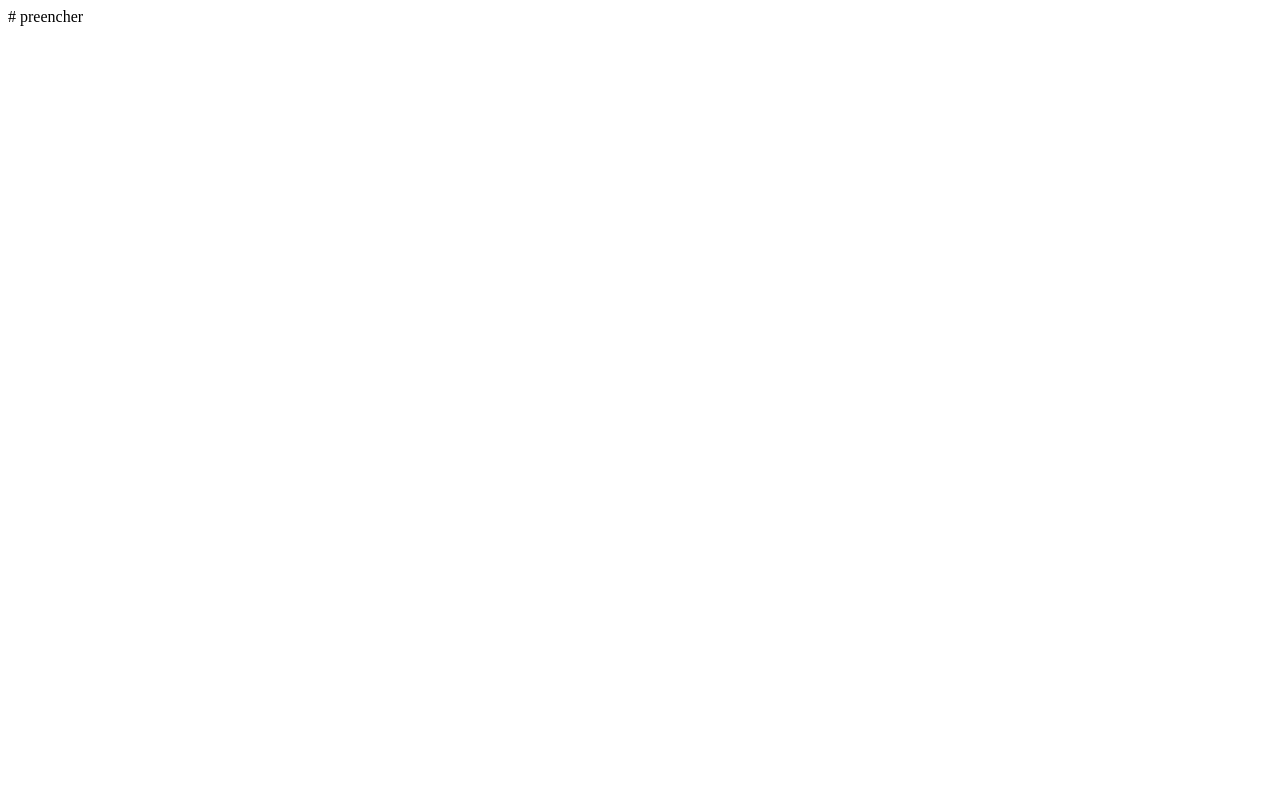
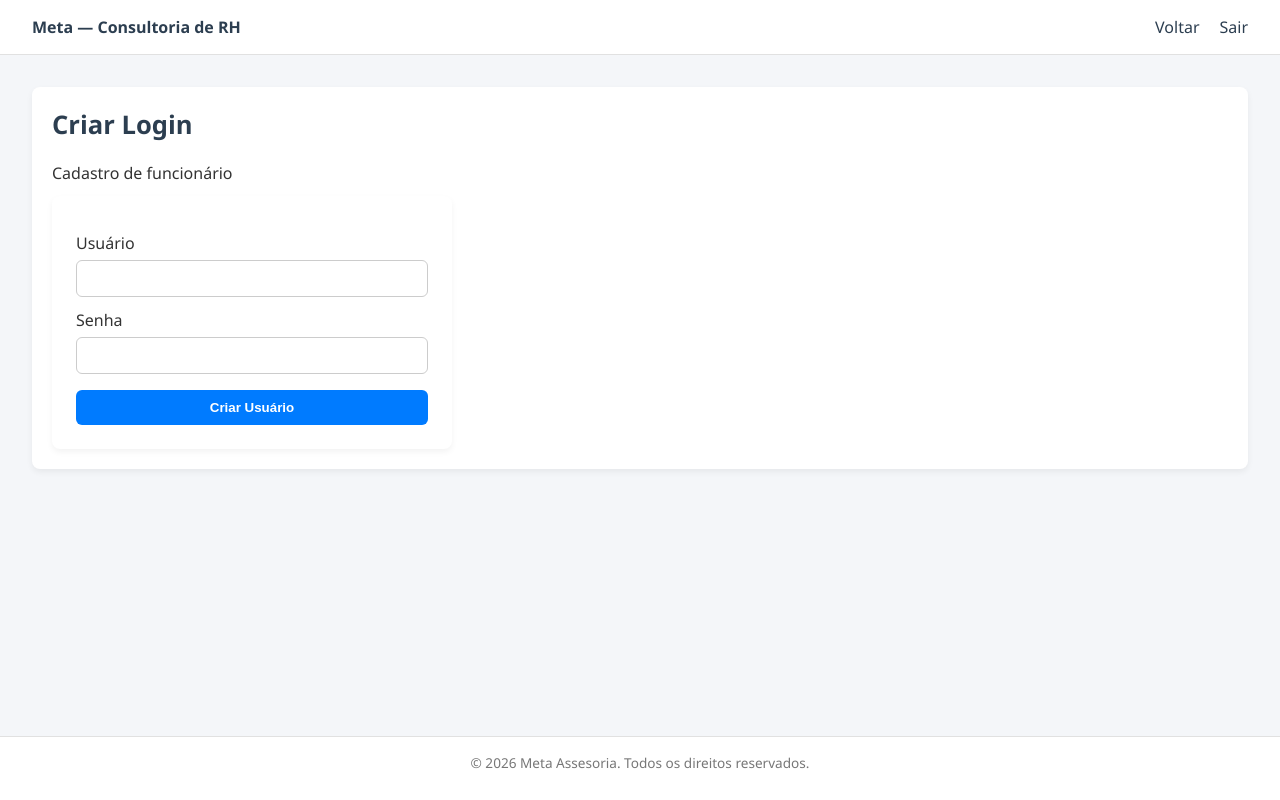
Before and after one commit to almeidassszzz/meta_consultancy_system, a Django app: page /login/criar in a window 1280 px wide. Before the commit the page is almost empty. Run offline with Django 5.2, Linux system fonts and the light colour scheme.

Commit message:
Adiciona estrutura html de criar_login.html

```diff
--- a/Sistema_de_Consultoria_da_Meta/Sistema/templates/criar_login.html
+++ b/Sistema_de_Consultoria_da_Meta/Sistema/templates/criar_login.html
@@ -1 +1,30 @@
-# preencher
+{% extends 'base.html' %}
+
+{% block nav_links %}
+<li><a href="{% url 'dashboard' %}">Voltar</a></li>
+<li><a href="{% url 'logout' %}">Sair</a></li>
+{% endblock %}
+
+{% block content %}
+<!-- criar_login.html -->
+<div class="form-page">
+  <div class="card form-card">
+
+    <h1>Criar Login</h1>
+    <p class="form-subtitle">Cadastro de funcionário</p>
+
+    <form method="post">
+      {% csrf_token %}
+
+      <label>Usuário</label>
+      <input type="text" name="username" required>
+
+      <label>Senha</label>
+      <input type="password" name="password" required>
+
+      <button type="submit">Criar Usuário</button>
+    </form>
+
+  </div>
+</div>
+{% endblock %}
```
